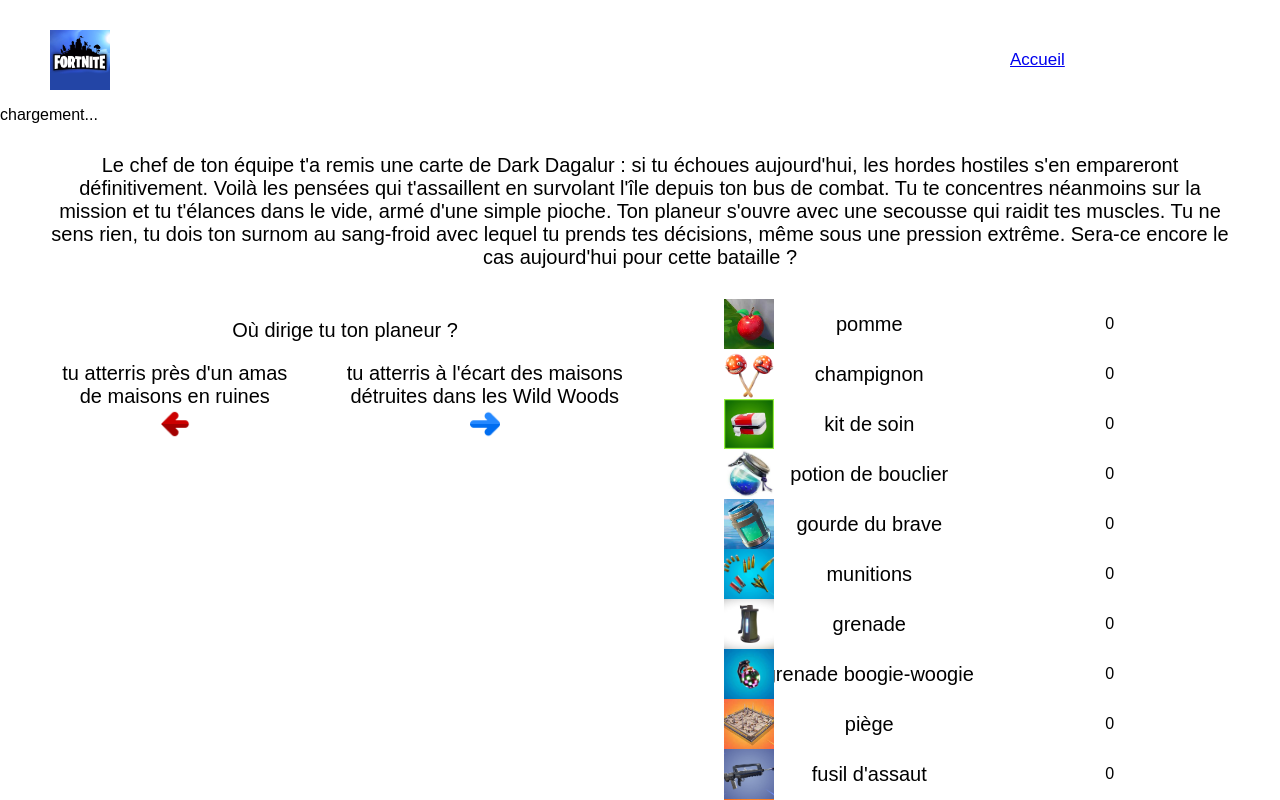
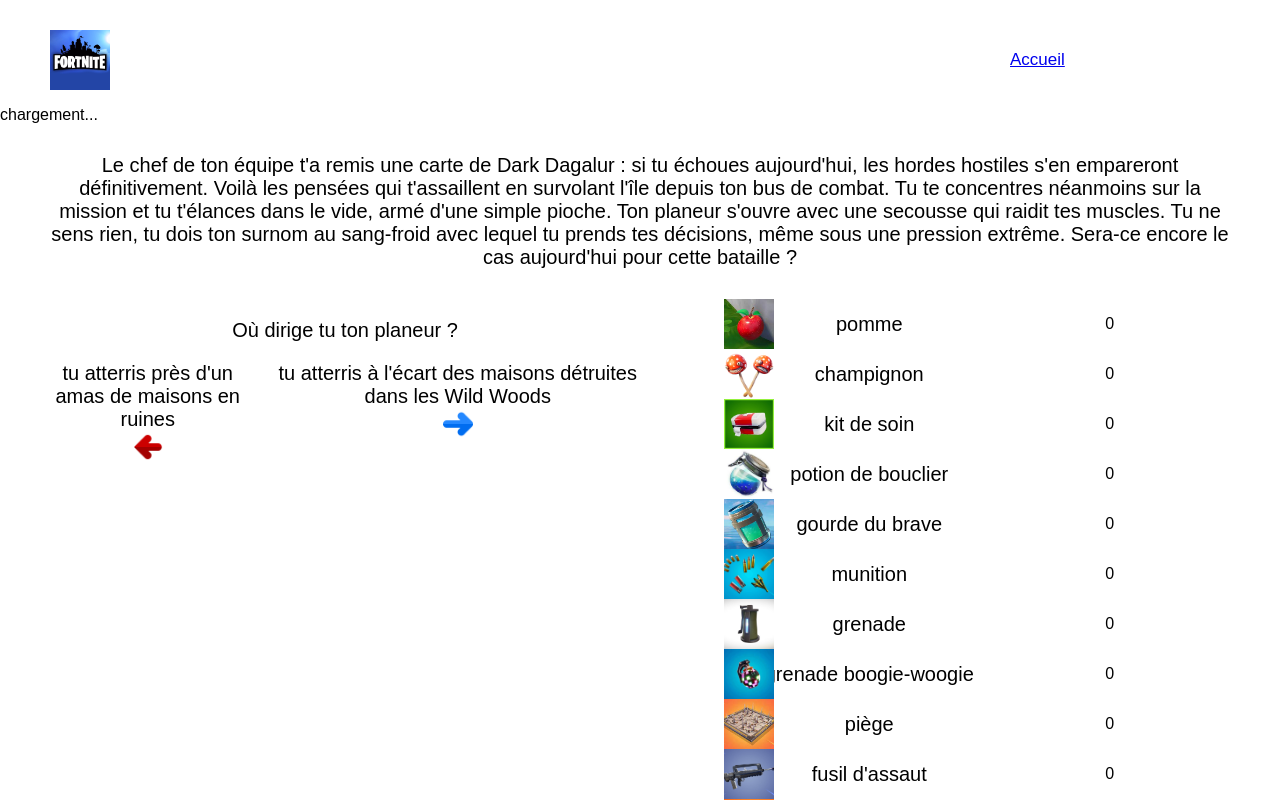
Before and after one commit to Arnaud0664/99_contre_1, a React (Create React App) app: page /story/start in a window 1280 px wide. Shown: the top 800 px of the page. Built offline with nearby package versions, Linux system fonts and the light colour scheme; no server answers; a web font is replaced by a local one.

Commit message:
fonction ajout équipement terminée

```diff
--- a/src/components/Equipment.jsx
+++ b/src/components/Equipment.jsx
@@ -21,49 +21,49 @@ function Equipment(props) {
         <div className= {styles.equipContainer}>
             <div className={styles.iconContainer}>
                 <div className={styles.icon}>
-                    <img src={apple} alt="" className={styles.iconTabContent} />
+                    <img src={apple} alt="pomme" className={styles.iconTabContent} />
                 </div>
                 <div className={styles.icon}>
-                    <img src={mush} alt="" className={styles.iconTabContent} />
+                    <img src={mush} alt="champignon" className={styles.iconTabContent} />
                 </div>
                 <div className={styles.icon}>
-                    <img src={kit} alt="" className={styles.iconTabContent} />
+                    <img src={kit} alt="trousse de soin" className={styles.iconTabContent} />
                 </div>
                 <div className={styles.icon}>
-                    <img src={shield} alt="" className={styles.iconTabContent} />
+                    <img src={shield} alt="potion de bouclier" className={styles.iconTabContent} />
                 </div>
                 <div className={styles.icon}>
-                    <img src={gourd} alt="" className={styles.iconTabContent} />
+                    <img src={gourd} alt="gourde" className={styles.iconTabContent} />
                 </div>
                 <div className={styles.icon}>
-                    <img src={ammo} alt="" className={styles.iconTabContent} />
+                    <img src={ammo} alt="munitions" className={styles.iconTabContent} />
                 </div>
                 <div className={styles.icon}>
-                    <img src={grenade} alt="" className={styles.iconTabContent} />
+                    <img src={grenade} alt="grenade" className={styles.iconTabContent} />
                 </div>
                 <div className={styles.icon}>
-                    <img src={boogie} alt="" className={styles.iconTabContent} />
+                    <img src={boogie} alt="grenade boogie" className={styles.iconTabContent} />
                 </div>
                 <div className={styles.icon}>
-                    <img src={trap} alt="" className={styles.iconTabContent} />
+                    <img src={trap} alt="piège" className={styles.iconTabContent} />
                 </div>
                 <div className={styles.icon}>
-                    <img src={rafale} alt="" className={styles.iconTabContent} />
+                    <img src={rafale} alt="fusil" className={styles.iconTabContent} />
                 </div>
                 <div className={styles.icon}>
-                    <img src={pump} alt="" className={styles.iconTabContent} />
+                    <img src={pump} alt="fusil à pompe" className={styles.iconTabContent} />
                 </div>
                 <div className={styles.icon}>
-                    <img src={hunt} alt="" className={styles.iconTabContent} />
+                    <img src={hunt} alt="fusil de chasse" className={styles.iconTabContent} />
                 </div>
                 <div className={styles.icon}>
-                    <img src={sniper} alt="" className={styles.iconTabContent} />
+                    <img src={sniper} alt="fusil sniper" className={styles.iconTabContent} />
                 </div>
                 <div className={styles.icon}>
-                    <img src={rocket} alt="" className={styles.iconTabContent} />
+                    <img src={rocket} alt="lance-missile" className={styles.iconTabContent} />
                 </div>
                 <div className={styles.icon}>
-                    <img src={rebound} alt="" className={styles.iconTabContent} />
+                    <img src={rebound} alt="rebondisseur" className={styles.iconTabContent} />
                 </div>
             </div>
             <table>
@@ -89,7 +89,7 @@ function Equipment(props) {
                         <td>{props.gourd}</td>
                     </tr>
                     <tr>
-                        <th>munitions</th>
+                        <th>munition</th>
                         <td>{props.ammo}</td>
                     </tr>
                     <tr>
--- a/src/components/Navigation.jsx
+++ b/src/components/Navigation.jsx
@@ -6,8 +6,6 @@ import { useParams } from 'react-router';
 import datas from '../datas/Datas.json';
 
 function Navigation(props) {
-
-
     const urlParams = useParams();
     const thisPage = datas.find(({ id }) => id === urlParams.id);
 
@@ -17,8 +15,70 @@ function Navigation(props) {
             <div className= {styles.branches} >
                 <div className= {styles.branche1}>
                     <span>{props.branche1}</span><br />
-                    <Link to={`/story/${props.destination1}`}>
-                        <button className={styles.branche_button} onClick={() => {
+                    <Link
+                        to={`/story/${props.destination1}`}
+                        onClick={(Link) => { /* destinations bloquées en fonction de l'équipement  */
+                            if(thisPage.id === "27" && props.AR < 1) {
+                                Link.preventDefault();
+                                alert("tu n'as pas de fusil...")
+                            }
+                            if(thisPage.id === "33" && props.grenade < 1) {
+                                Link.preventDefault();
+                                alert("tu n'as pas de grenade...")
+                            }
+                            if(thisPage.id === "40" && props.shield < 1) {
+                                Link.preventDefault();
+                                alert("tu n'as pas de potion de bouclier...")
+                            }
+                            if(thisPage.id === "42" && props.shield < 1) {
+                                Link.preventDefault();
+                                alert("tu n'as pas de potion de bouclier...")
+                            }
+                            if(thisPage.id === "44" && props.shield < 1) {
+                                Link.preventDefault();
+                                alert("tu n'as pas de potion de bouclier...")
+                            }
+                            if(thisPage.id === "64" && props.grenade < 1) {
+                                Link.preventDefault();
+                                alert("tu n'as pas de grenade...")
+                            }
+                            if(thisPage.id === "65" && props.grenade < 1) {
+                                Link.preventDefault();
+                                alert("tu n'as pas de grenade...")
+                            }
+                            if(thisPage.id === "69" && props.gourd < 1) {
+                                Link.preventDefault();
+                                alert("tu n'as pas de gourde...")
+                            }
+                            if(thisPage.id === "70" && props.gourd < 1) {
+                                Link.preventDefault();
+                                alert("tu n'as pas de gourde...")
+                            }
+                            if(thisPage.id === "74" && props.gourd < 1) {
+                                Link.preventDefault();
+                                alert("tu n'as pas de gourde...")
+                            }
+                        }}>
+                        {(thisPage.id === "27" && props.AR < 1) ||/* au clic sur une destination bloquée, le butin n'est pas ajouté */
+                        (thisPage.id === "33" && props.grenade < 1) ||
+                        (thisPage.id === "40" && props.shield < 1) ||
+                        (thisPage.id === "42" && props.shield < 1) ||
+                        (thisPage.id === "44" && props.shield < 1) ||
+                        (thisPage.id === "64" && props.grenade < 1) ||
+                        (thisPage.id === "65" && props.grenade < 1) ||
+                        (thisPage.id === "69" && props.gourd < 1) ||
+                        (thisPage.id === "70" && props.gourd < 1) ||
+                        (thisPage.id === "74" && props.gourd < 1) ?
+                            <button disabled="disabled" className={styles.branche_button} >
+                                <img
+                                src={flecheG}
+                                alt=''
+                                className={styles.arrowL}
+                                />
+                            </button> :
+                            <button
+                                className={styles.branche_button}
+                                onClick={() => { /* si la destination est possible, fonctions d'ajout au butin */
                                     if(thisPage.apple1) props.addApple(props.apple + thisPage.apple1);
                                     if(thisPage.apple1L) props.addApple(props.apple - thisPage.apple1L);
                                     if(thisPage.mush1) props.addMush(props.mush + thisPage.mush1);
@@ -47,12 +107,75 @@ function Navigation(props) {
                                 }}>
                                 <img src={flecheG} alt="flèche gauche" className={styles.arrowL} />
                             </button>
+                        }
                     </Link>
                 </div>
-                <div>{/*s'il n'y a pas d'embranchement, les emplacements pour le texte, le lien et l'image de celui-ci sont masqués*/}
+                <div>{/* s'il n'y a pas de deuxième chemin, les emplacements pour le texte, le lien et l'image de celui-ci sont masqués */}
                     <span>{props.branche2 === null ? null : props.branche2}</span><br />
-                    <Link to={props.branche2 === undefined ? null : `/story/${props.destination2}`}>
-                        <button className={styles.branche_button} onClick={() => {
+                    <Link
+                        to={props.branche2 === undefined ? null : `/story/${props.destination2}`}
+                        onClick={(Link) => { /* destinations bloquées/activées et ajout ou non du butin pour le deuxième chemin */
+                            if(thisPage.id === "27" && props.AR > 0) {
+                                Link.preventDefault();
+                                alert("tu as déjà un fusil...")
+                            }
+                            if(thisPage.id === "33" && props.grenade > 0) {
+                                Link.preventDefault();
+                                alert("tu as des grenades...")
+                            }
+                            if(thisPage.id === "40" && props.shield  > 0) {
+                                Link.preventDefault();
+                                alert("tu as une potion de bouclier...")
+                            }
+                            if(thisPage.id === "42" && props.shield  > 0) {
+                                Link.preventDefault();
+                                alert("tu as une potion de bouclier...")
+                            }
+                            if(thisPage.id === "44" && props.shield  > 0) {
+                                Link.preventDefault();
+                                alert("tu as une potion de bouclier...")
+                            }
+                            if(thisPage.id === "64" && props.grenade  > 0) {
+                                Link.preventDefault();
+                                alert("tu as des grenades...")
+                            }
+                            if(thisPage.id === "65" && props.grenade  > 0) {
+                                Link.preventDefault();
+                                alert("tu as des grenades...")
+                            }
+                            if(thisPage.id === "69" && props.gourd  > 0) {
+                                Link.preventDefault();
+                                alert("tu as une gourde...")
+                            }
+                            if(thisPage.id === "70" && props.gourd  > 0) {
+                                Link.preventDefault();
+                                alert("tu as une gourde...")
+                            }
+                            if(thisPage.id === "74" && props.gourd  > 0) {
+                                Link.preventDefault();
+                                alert("tu as une gourde...")
+                            }
+                        }}>
+                        {(thisPage.id === "27" && props.AR > 0) ||
+                        (thisPage.id === "64" && props.grenade > 0) ||
+                        (thisPage.id === "40" && props.shield > 0) ||
+                        (thisPage.id === "42" && props.shield > 0) ||
+                        (thisPage.id === "44" && props.shield > 0) ||
+                        (thisPage.id === "64" && props.grenade > 0) ||
+                        (thisPage.id === "65" && props.grenade > 0) ||
+                        (thisPage.id === "69" && props.gourd > 0) ||
+                        (thisPage.id === "70" && props.gourd > 0) ||
+                        (thisPage.id === "74" && props.gourd > 0) ?
+                            <button disabled="disabled" className={styles.branche_button} >
+                                <img
+                                src={flecheD}
+                                alt=''
+                                className={styles.arrowR}
+                                />
+                            </button> :
+                            <button
+                                className={styles.branche_button}
+                                onClick={() => {
                                     if(thisPage.apple2) props.addApple(props.apple + thisPage.apple2);
                                     if(thisPage.apple2L) props.addApple(props.apple - thisPage.apple2L);
                                     if(thisPage.mush2) props.addMush(props.mush + thisPage.mush2);
@@ -85,6 +208,7 @@ function Navigation(props) {
                                 className={props.branche2 === undefined ? null : styles.arrowR}
                                 />
                             </button>
+                        }
                     </Link>
                 </div>
             </div>
--- a/src/datas/Datas.json
+++ b/src/datas/Datas.json
@@ -244,15 +244,16 @@
 	},
 	{
 		"id": "40",
-		"text": "Avec ton fusil, tu cribles de balles la première canaille, vêtu d'un skin oblivion, et te diriges vers les limites de la ville; là, tu te mets à l'abri derrière un camion renversé. Les balles ennemies rebondissent sur cette protection. D'un bond, tu sors de ta cachette et élimine d'une salve bien nourrie une femme en skin destinée. De nouveau à l'abri, tu balances une grenade à l'aveugle par-dessus le camion, et fais le tour du véhicule : l'un des attaquants parvient in extremis à se dissimuler derrière une voiture, mais le second, surpris, est fauché par ta dernière grenade. Malgré un feu nourri dans tous les sens, tu abats le dernier survivant sans mal. Hélas, le butin est aussi minable que les guerriers : deux lots de munitions au total.",
+		"text": "Avec ton fusil, tu cribles de balles la première canaille, vêtu d'un skin oblivion, et te diriges vers les limites de la ville; là, tu te mets à l'abri derrière un camion renversé. Les balles ennemies rebondissent sur cette protection. D'un bond, tu sors de ta cachette et élimine d'une salve une femme en skin destinée. De nouveau à l'abri, tu balances une grenade à l'aveugle par-dessus le camion, et fais le tour du véhicule : l'un des attaquants parvient in extremis à se dissimuler derrière une voiture, mais le second, surpris, est fauché par ta dernière grenade. Malgré un feu nourri dans tous les sens, tu abats le dernier survivant sans mal. Hélas, le butin est aussi minable que les guerriers : deux lots de munitions au total.",
 		"branche1": "Oui : tu gagnes 50 points de shield",
 		"destination1":"46",
 		"branche2": "Non",
 		"destination2":"47",
 		"ammo1":2,
-		"grenade1":-2,
+		"shield1L":1,
+		"grenade1L":2,
 		"ammo2":2,
-		"grenade2":-2,
+		"grenade2L":2,
 		"skin":"CID_153_Athena_Commando_F_CarbideBlack",
 		"question": "As-tu une potion de bouclier ?",
 		"img":"www.breakflip.com/uploads/6270eb9876270-tilted-towers-detruit-fortnite.jpg"
@@ -286,7 +287,6 @@
 		"text": "Aucun ennemi en vue : tu as le temps d'avaler la potion de bouclier et régénérer ta santé. Mais les autres savent maintenant où tu te trouves, et ne tarderont pas à rappliquer. Ton inventaire bien garni, tu quittes cette ville pourrie.",
 		"branche1": "Tu laisses Mad Manook derrière toi",
 		"destination1":"49",
-		"shield1L":1,
 		"img":"www.breakflip.com/uploads/6270eb9876270-tilted-towers-detruit-fortnite.jpg"
 	},
 	{
--- a/src/pages/Home.jsx
+++ b/src/pages/Home.jsx
@@ -1,7 +1,7 @@
 import { Link } from "react-router-dom";
 import styles from "../style/modules_css/Home.module.css";
 import first from '../assets/nucleair.jpg';
-import datas from '../datas/Datas.json'
+import datas from '../datas/Datas.json';
 
 function Home() {
     return (
--- a/src/style/modules_css/Navigation.module.css
+++ b/src/style/modules_css/Navigation.module.css
@@ -12,7 +12,7 @@
 }
 
 .branche1 {
-    width: 75%;
+    width: 50%;
     margin-right: 30px;
 }
 
```
Lines whose indentation alone changed are shown as unchanged.
